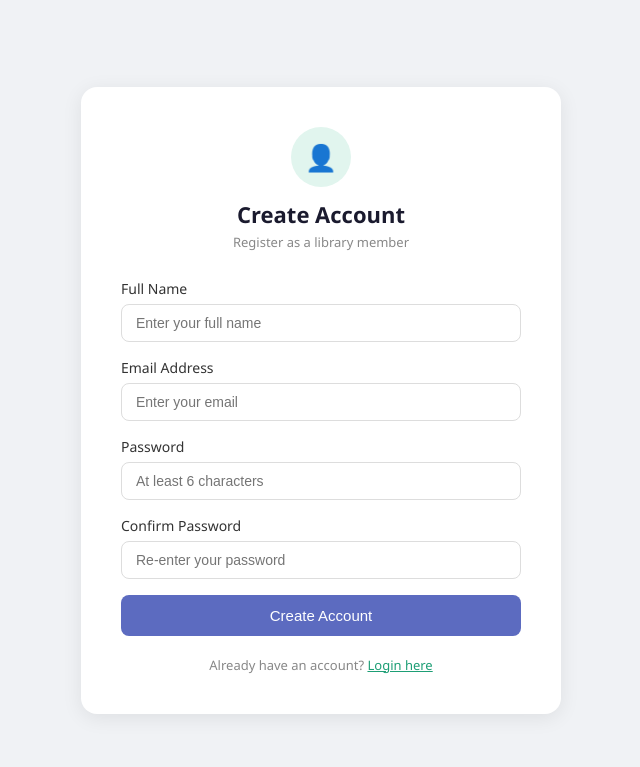
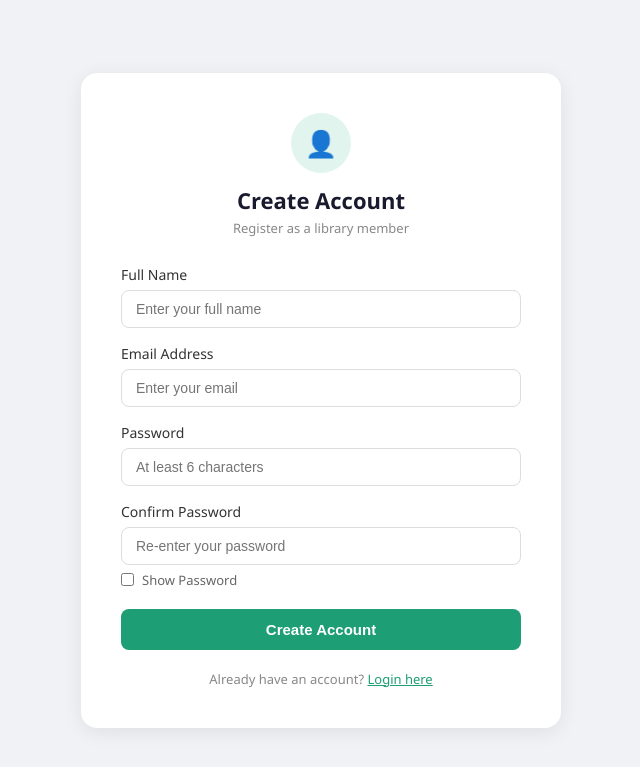
Before and after one commit to chiccoborromeo-blip/chico-only, a PHP site: page /library_system/register.php in a window 1280 px wide. Shown: the top 767 px of the page, without its empty margins (319-959 px from the left). Run offline with PHP 8.4, Linux system fonts and the light colour scheme.

Commit message:
register.php
Added password visibility toggle and strength indicator.

```diff
--- a/Library_System/register.php
+++ b/Library_System/register.php
@@ -1,5 +1,4 @@
-    <?php
-ini_set('session.save_path', '/Applications/XAMPP/xamppfiles/temp/');
+<?php
 session_start();
 require 'includes/db_connect.php';
 
@@ -108,6 +107,27 @@ if (isset($_POST['register'])) {
         .strength-weak   { background: #e74c3c; width: 33%; }
         .strength-medium { background: #f39c12; width: 66%; }
         .strength-strong { background: #2ecc71; width: 100%; }
+
+        .show-password-container {
+            display: flex;
+            align-items: center;
+            gap: 8px;
+            margin-top: -10px;
+            margin-bottom: 20px;
+            cursor: pointer;
+            user-select: none;
+        }
+        .show-password-container input {
+            width: auto !important;
+            margin: 0;
+            cursor: pointer;
+        }
+        .show-password-container label {
+            font-size: 13px;
+            color: #666;
+            margin: 0;
+            cursor: pointer;
+        }
     </style>
 </head>
 <body>
@@ -129,7 +149,9 @@ if (isset($_POST['register'])) {
         <?php endif; ?>
 
         <?php if ($error): ?>
-            <div class="alert error"><?= htmlspecialchars($error) ?></div>
+            <div class="alert error" style="background:#ffebee; color:#c62828; padding:10px; border-radius:8px; margin-bottom:20px; font-size:14px; text-align:center;">
+                <?= htmlspecialchars($error) ?>
+            </div>
         <?php endif; ?>
 
         <?php if (!$success): ?>
@@ -156,10 +178,16 @@ if (isset($_POST['register'])) {
             </div>
             <div class="form-group">
                 <label>Confirm Password</label>
-                <input type="password" name="confirm_password" required
+                <input type="password" name="confirm_password" id="confirm_password" required
                     placeholder="Re-enter your password">
             </div>
-            <button type="submit" name="register" class="btn-primary">
+
+            <div class="show-password-container">
+                <input type="checkbox" id="togglePass" onclick="togglePassword()">
+                <label for="togglePass">Show Password</label>
+            </div>
+
+            <button type="submit" name="register" class="btn-primary" style="width:100%; padding:12px; border-radius:8px; border:none; background:#1D9E75; color:white; font-weight:600; cursor:pointer;">
                 Create Account
             </button>
         </form>
@@ -173,6 +201,22 @@ if (isset($_POST['register'])) {
 </div>
 
 <script>
+// Toggle Password Visibility
+function togglePassword() {
+    const passInput = document.getElementById('password');
+    const confirmInput = document.getElementById('confirm_password');
+    const isChecked = document.getElementById('togglePass').checked;
+
+    if (isChecked) {
+        passInput.type = 'text';
+        confirmInput.type = 'text';
+    } else {
+        passInput.type = 'password';
+        confirmInput.type = 'password';
+    }
+}
+
+// Password Strength Logic
 function checkStrength(password) {
     const bar  = document.getElementById('strength-bar');
     const text = document.getElementById('strength-text');
@@ -190,18 +234,19 @@ function checkStrength(password) {
     if (/[A-Z]/.test(password) && /[0-9]/.test(password)) strength++;
 
     bar.className = 'password-strength';
-    if (strength === 1) {
-        bar.classList.add('strength-weak');
-        text.textContent = 'Weak password';
-        text.style.color = '#e74c3c';
+
+    if (strength === 3) {
+        bar.classList.add('strength-strong');
+        text.textContent = 'Strong password';
+        text.style.color = '#2ecc71';
     } else if (strength === 2) {
         bar.classList.add('strength-medium');
         text.textContent = 'Medium password';
         text.style.color = '#f39c12';
     } else {
-        bar.classList.add('strength-strong');
-        text.textContent = 'Strong password';
-        text.style.color = '#2ecc71';
+        bar.classList.add('strength-weak');
+        text.textContent = 'Weak password';
+        text.style.color = '#e74c3c';
     }
 }
 </script>
```
